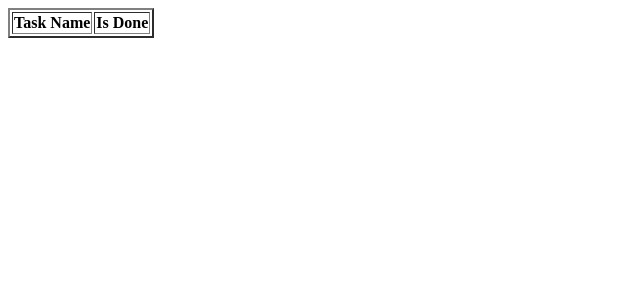
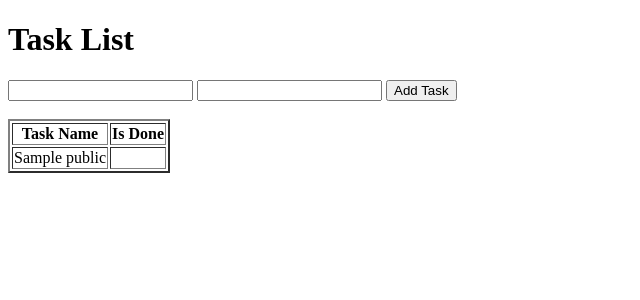
Before and after one commit to harisangar/flask_app, a Flask app: page / in a window 1280 px wide. Shown: the top 300 px of the page, without its empty margins (0-640 px from the left). Run offline with Flask 3, Linux system fonts and the light colour scheme; a database or web service that is not in the repository returns one stand-in record (values such as "Sample title"); lists and menus that the app fills with data are empty; some libraries are stand-ins or nearby versions.

Commit message:
add functionality

```diff
--- a/db.py
+++ b/db.py
@@ -8,8 +8,17 @@ db_host = "localhost"
 def getTaskList():
     conn=psycopg2.connect(dbname=db_name,user=db_user,password=db_pw,host=db_host)
     cur=conn.cursor()
-    cur.execute('SELECT task_name,is_active FROM public."TaskList" ')
+    cur.execute('SELECT task_name,is_done FROM public."TaskList" ')
     tasklist = cur.fetchall()
     cur.close
     conn.close
     return tasklist
+
+
+def addTask(name,date):
+    conn=psycopg2.connect(dbname=db_name,user=db_user,password=db_pw,host=db_host)
+    cur=conn.cursor()
+    cur.execute('INSERT INTO public."TaskList" (task_name,due_date) values(\'%s\',\'%s\');commit;' %(name,date))
+
+    cur.close
+    conn.close
--- a/main.py
+++ b/main.py
@@ -1,13 +1,24 @@
-from flask import Flask,render_template
+from flask import Flask,render_template,request,redirect,url_for
 from db import getTaskList
+from db import addTask
 app=Flask(__name__)
 
 # tasklist=[['walk dog',True],['shopping',True],['study python',False]]
-tasklist=getTaskList()
+
 
 @app.route('/')
 def home():
+    tasklist=getTaskList()
     return render_template('tasklist.html',TaskList=tasklist)
+
+@app.route('/add',methods=['POST'])
+def add():
+    taskname=request.form['taskName']
+    duedate=request.form['dueDate']
+    addTask(taskname,duedate)
+    return redirect(url_for('home'))
+
+
 
 
 app.run()
--- a/templates/tasklist.html
+++ b/templates/tasklist.html
@@ -6,6 +6,14 @@
     <title>Document</title>
 </head>
 <body>
+<h1>Task List</h1>
+    <form method="post" action="/add" >
+        <input type="text" name="taskName">
+        <input type="text" name="dueDate">
+        <input type="submit" value="Add Task">
+    </form>
+
+    <br/>
   <table border="2">
     <tr>
         <th>Task Name</th>
```
